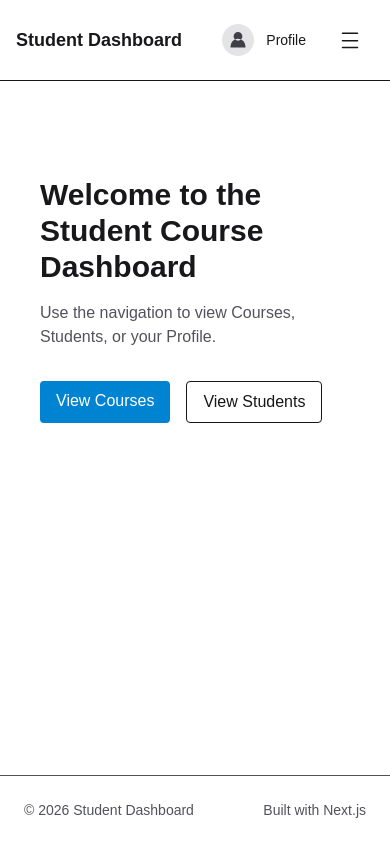
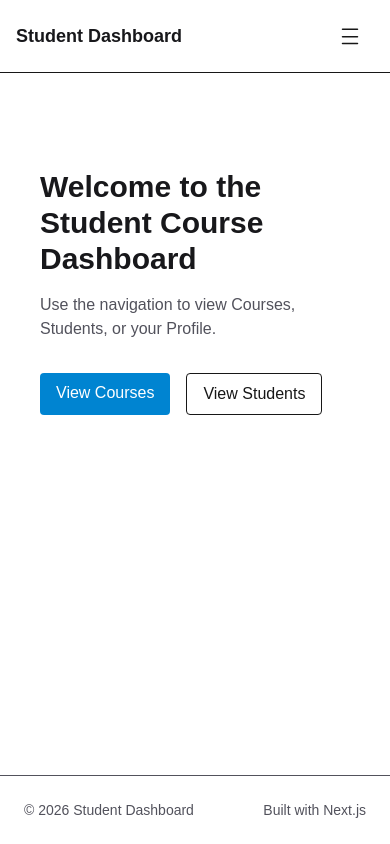
Before and after one commit to InushiKavindi/student-course-dashboard, a Next.js app: page / in a window 390 px wide. Built offline with nearby package versions, Linux system fonts and the light colour scheme.

Commit message:
Remove profile link from mobile view

```diff
--- a/app/components/Navbar.tsx
+++ b/app/components/Navbar.tsx
@@ -11,8 +11,8 @@ export default function Navbar() {
         <div className="mx-auto flex w-full items-center justify-between px-4 py-4 sm:px-6">
           <div className="text-lg font-semibold text-zinc-900 dark:text-zinc-50">Student Dashboard</div>
           <div className="flex items-center gap-2">
-            <Link href="/profile" className="flex items-center gap-3 rounded px-3 py-2 hover:bg-zinc-100 dark:hover:bg-zinc-900">
-              <span className="inline-grid h-8 w-8 place-items-center rounded-full bg-zinc-200 text-zinc-700 dark:bg-zinc-700 dark:text-zinc-100">
+            <Link href="/profile" className="hidden md:flex items-center gap-3 rounded px-3 py-2 hover:bg-zinc-100 dark:hover:bg-zinc-900">
+              <span className="hidden md:inline-grid h-8 w-8 place-items-center rounded-full bg-zinc-200 text-zinc-700 dark:bg-zinc-700 dark:text-zinc-100">
                 <svg xmlns="http://www.w3.org/2000/svg" viewBox="0 0 24 24" fill="currentColor" className="h-5 w-5">
                   <path d="M12 2.25a5.25 5.25 0 1 0 0 10.5 5.25 5.25 0 0 0 0-10.5Zm-9 17.25a9 9 0 1 1 18 0v.75a.75.75 0 0 1-.75.75H3.75a.75.75 0 0 1-.75-.75v-.75Z" />
                 </svg>
```
